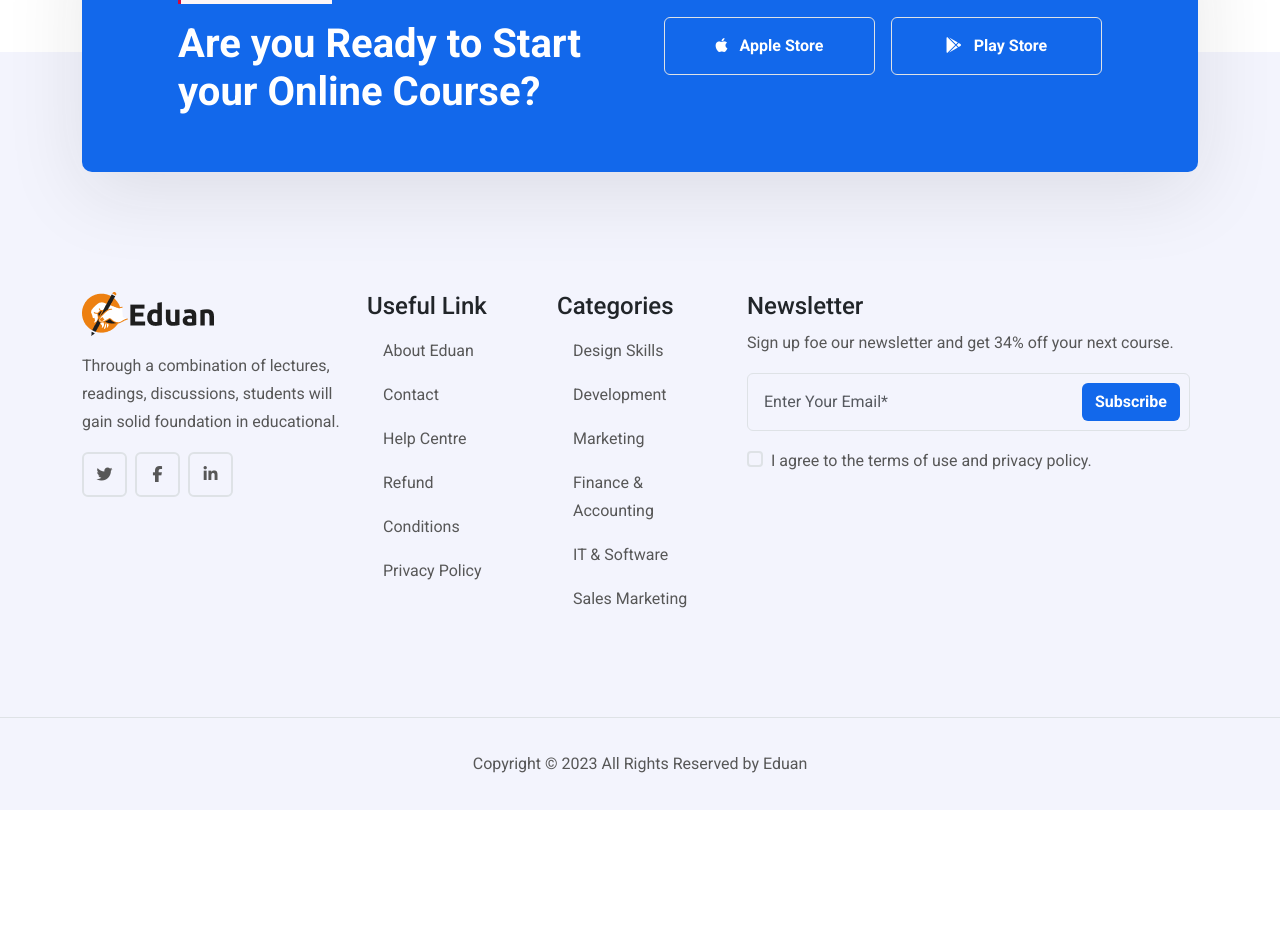
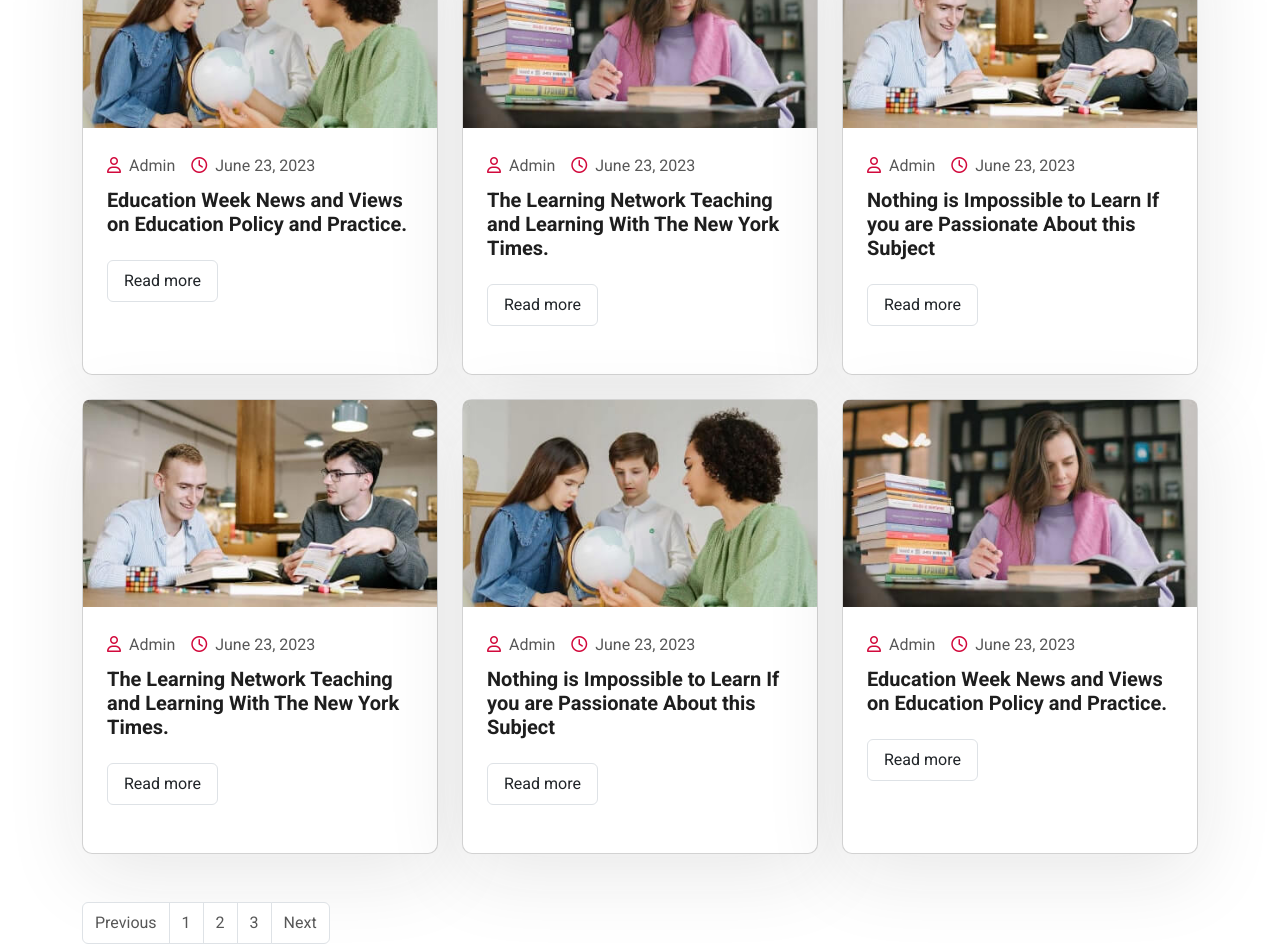
Before and after one commit to IMostafaR/edu-ui-project, a React (Vite) app: page /blog in a window 1280 px wide. Shown: the part 660-1612 px from the top of the page. Before the commit the page ends 1470 px from the top, so only its background shows below. Built offline with nearby package versions, Linux system fonts and the light colour scheme; a web font is replaced by a local one.

Commit message:
blogs component

```diff
--- a/src/pages/blog/Blog.jsx
+++ b/src/pages/blog/Blog.jsx
@@ -12,7 +12,7 @@ const Blog = () => {
       </Helmet>
       ;{/* <!-- Header Banner --> */}
       <section className="header-banner d-flex flex-column justify-content-center align-items-center position-relative">
-        <h1 className="fw-bold">About Us</h1>
+        <h1 className="fw-bold">Blog Grid</h1>
         <nav aria-label="breadcrumb">
           <ol className="breadcrumb fw-bold">
             <li className="breadcrumb-item">
@@ -20,7 +20,7 @@ const Blog = () => {
                 Home
               </Link>
             </li>
-            <li className="breadcrumb-item tx-blue">About</li>
+            <li className="breadcrumb-item tx-blue">Blog Grid</li>
           </ol>
         </nav>
         <img
@@ -29,6 +29,257 @@ const Blog = () => {
           alt="star symbol"
         />
       </section>
+      {/* <!-- Blogs --> */}
+      <section className="pt-120 blogs">
+        <div className="container">
+          <div className="row row-cols-1 row-cols-lg-3 g-4 mb-5">
+            <div className="col">
+              <div className="card h-100 box-radius box-shadow">
+                <Link to="/blog-details">
+                  <img
+                    src={images.pageOne.blogOne}
+                    className="card-img-top"
+                    alt="blog-img"
+                  />
+                </Link>
+                <div className="card-body p-4">
+                  <span className="pe-3 tx-gray">
+                    <i className="fa-regular fa-user pe-2 tx-red"></i>Admin
+                  </span>
+                  <span className="tx-gray">
+                    <i className="fa-regular fa-clock pe-2 tx-red"></i>June 23,
+                    2023
+                  </span>
+                  <h5 className="card-title mt-2 mb-4">
+                    <Link
+                      className="text-decoration-none tx-black fw-bold"
+                      to="/blog-details"
+                    >
+                      Education Week News and Views on Education Policy and
+                      Practice.
+                    </Link>
+                  </h5>
+                  <Link
+                    to="/blog-details"
+                    className="btn border border-1 px-3 py-2 mb-4"
+                  >
+                    Read more
+                  </Link>
+                </div>
+              </div>
+            </div>
+            <div className="col">
+              <div className="card h-100 box-radius box-shadow">
+                <Link to="/blog-details">
+                  <img
+                    src={images.pageOne.blogTwo}
+                    className="card-img-top"
+                    alt="blog-img"
+                  />
+                </Link>
+                <div className="card-body p-4">
+                  <span className="pe-3 tx-gray">
+                    <i className="fa-regular fa-user pe-2 tx-red"></i>Admin
+                  </span>
+                  <span className="tx-gray">
+                    <i className="fa-regular fa-clock pe-2 tx-red"></i>June 23,
+                    2023
+                  </span>
+                  <h5 className="card-title mt-2 mb-4">
+                    <Link
+                      className="text-decoration-none tx-black fw-bold"
+                      to="/blog-details"
+                    >
+                      The Learning Network Teaching and Learning With The New
+                      York Times.
+                    </Link>
+                  </h5>
+                  <Link
+                    to="/blog-details"
+                    className="btn border border-1 px-3 py-2 mb-4"
+                  >
+                    Read more
+                  </Link>
+                </div>
+              </div>
+            </div>
+            <div className="col">
+              <div className="card h-100 box-radius box-shadow">
+                <Link to="/blog-details">
+                  <img
+                    src={images.pageOne.blogThree}
+                    className="card-img-top"
+                    alt="blog-img"
+                  />
+                </Link>
+                <div className="card-body p-4">
+                  <span className="pe-3 tx-gray">
+                    <i className="fa-regular fa-user pe-2 tx-red"></i>Admin
+                  </span>
+                  <span className="tx-gray">
+                    <i className="fa-regular fa-clock pe-2 tx-red"></i>June 23,
+                    2023
+                  </span>
+                  <h5 className="card-title mt-2 mb-4">
+                    <Link
+                      className="text-decoration-none tx-black fw-bold"
+                      to="/blog-details"
+                    >
+                      Nothing is Impossible to Learn If you are Passionate About
+                      this Subject
+                    </Link>
+                  </h5>
+                  <Link
+                    to="/blog-details"
+                    className="btn border border-1 px-3 py-2 mb-4"
+                  >
+                    Read more
+                  </Link>
+                </div>
+              </div>
+            </div>
+            <div className="col">
+              <div className="card h-100 box-radius box-shadow">
+                <Link to="/blog-details">
+                  <img
+                    src={images.pageOne.blogThree}
+                    className="card-img-top"
+                    alt="blog-img"
+                  />
+                </Link>
+                <div className="card-body p-4">
+                  <span className="pe-3 tx-gray">
+                    <i className="fa-regular fa-user pe-2 tx-red"></i>Admin
+                  </span>
+                  <span className="tx-gray">
+                    <i className="fa-regular fa-clock pe-2 tx-red"></i>June 23,
+                    2023
+                  </span>
+                  <h5 className="card-title mt-2 mb-4">
+                    <Link
+                      className="text-decoration-none tx-black fw-bold"
+                      to="/blog-details"
+                    >
+                      The Learning Network Teaching and Learning With The New
+                      York Times.
+                    </Link>
+                  </h5>
+                  <Link
+                    to="/blog-details"
+                    className="btn border border-1 px-3 py-2 mb-4"
+                  >
+                    Read more
+                  </Link>
+                </div>
+              </div>
+            </div>
+            <div className="col">
+              <div className="card h-100 box-radius box-shadow">
+                <Link to="/blog-details">
+                  <img
+                    src={images.pageOne.blogOne}
+                    className="card-img-top"
+                    alt="blog-img"
+                  />
+                </Link>
+                <div className="card-body p-4">
+                  <span className="pe-3 tx-gray">
+                    <i className="fa-regular fa-user pe-2 tx-red"></i>Admin
+                  </span>
+                  <span className="tx-gray">
+                    <i className="fa-regular fa-clock pe-2 tx-red"></i>June 23,
+                    2023
+                  </span>
+                  <h5 className="card-title mt-2 mb-4">
+                    <Link
+                      className="text-decoration-none tx-black fw-bold"
+                      to="/blog-details"
+                    >
+                      Nothing is Impossible to Learn If you are Passionate About
+                      this Subject
+                    </Link>
+                  </h5>
+                  <Link
+                    to="/blog-details"
+                    className="btn border border-1 px-3 py-2 mb-4"
+                  >
+                    Read more
+                  </Link>
+                </div>
+              </div>
+            </div>
+            <div className="col">
+              <div className="card h-100 box-radius box-shadow">
+                <Link to="/blog-details">
+                  <img
+                    src={images.pageOne.blogTwo}
+                    className="card-img-top"
+                    alt="blog-img"
+                  />
+                </Link>
+                <div className="card-body p-4">
+                  <span className="pe-3 tx-gray">
+                    <i className="fa-regular fa-user pe-2 tx-red"></i>Admin
+                  </span>
+                  <span className="tx-gray">
+                    <i className="fa-regular fa-clock pe-2 tx-red"></i>June 23,
+                    2023
+                  </span>
+                  <h5 className="card-title mt-2 mb-4">
+                    <Link
+                      className="text-decoration-none tx-black fw-bold"
+                      to="/blog-details"
+                    >
+                      Education Week News and Views on Education Policy and
+                      Practice.
+                    </Link>
+                  </h5>
+                  <Link
+                    to="/blog-details"
+                    className="btn border border-1 px-3 py-2 mb-4"
+                  >
+                    Read more
+                  </Link>
+                </div>
+              </div>
+            </div>
+          </div>
+
+          <div className="row">
+            <div className="col">
+              <nav aria-label="Page navigation example">
+                <ul className="pagination">
+                  <li className="page-item">
+                    <Link className="page-link tx-gray" to="#">
+                      Previous
+                    </Link>
+                  </li>
+                  <li className="page-item">
+                    <Link className="page-link tx-gray" to="#">
+                      1
+                    </Link>
+                  </li>
+                  <li className="page-item">
+                    <Link className="page-link tx-gray" to="#">
+                      2
+                    </Link>
+                  </li>
+                  <li className="page-item">
+                    <Link className="page-link tx-gray" to="#">
+                      3
+                    </Link>
+                  </li>
+                  <li className="page-item">
+                    <Link className="page-link tx-gray" to="#">
+                      Next
+                    </Link>
+                  </li>
+                </ul>
+              </nav>
+            </div>
+          </div>
+        </div>
+      </section>
     </>
   );
 };
```
